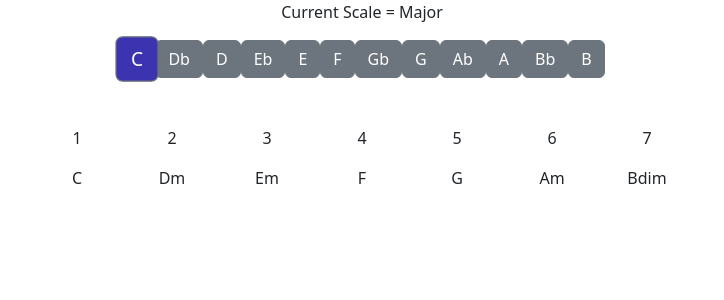
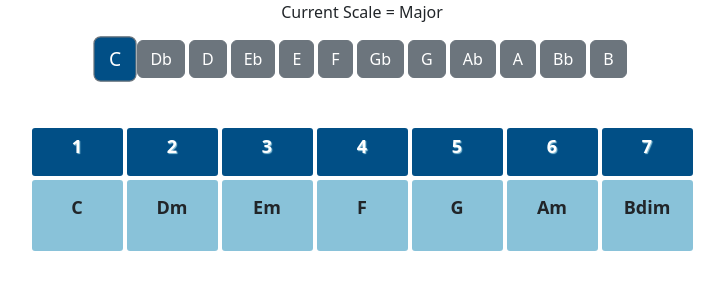
Before and after one commit to robotlions/scale-builder, a React (Create React App) app: page / in a window 1280 px wide. Shown: the top 300 px of the page, without its empty margins (278-1002 px from the left). Built offline with nearby package versions, Linux system fonts and the light colour scheme.

Commit message:
added basic styling

```diff
--- a/src/App.css
+++ b/src/App.css
@@ -4,6 +4,38 @@
 
 .buttonActive{
   font-weight: bold;
-  background-color: rgb(60, 51, 177) !important;
+  background-color: #014f86 !important;
   transform: scale(1.2);
 }
+
+.intervalBody{
+  background-color: #89c2d9;
+  border: 2px solid #ffffff;
+  height: 75px;
+  border-radius:5px;
+}
+
+.intervalBodyText{
+  font-weight:bold;
+  font-size: large;
+
+}
+
+.intervalHeader{
+  background-color: #014f86;
+  border: 2px solid #ffffff;
+  border-radius:5px;
+}
+
+.intervalHeaderText{
+  color: #ffffff;
+  font-weight:bold;
+  font-size: large;
+  text-shadow: 1px 1px 1px #89c2d9;
+  margin-top:5px;
+}
+
+.keyButton{
+  margin-right:2px;
+  margin-left:2px;
+}
--- a/src/App.js
+++ b/src/App.js
@@ -2,36 +2,9 @@ import "./App.css";
 import { useState } from "react";
 import "bootstrap/dist/css/bootstrap.css";
 import "bootstrap/dist/js/bootstrap.js";
+import { keyArray } from "./Data/ScaleObjects";
+import { intToKey } from "./Data/ScaleObjects";
 
-const intToKey = {
-  1: "C",
-  2: "Db",
-  3: "D",
-  4: "Eb",
-  5: "E",
-  6: "F",
-  7: "Gb",
-  8: "G",
-  9: "Ab",
-  10: "A",
-  11: "Bb",
-  12: "B",
-};
-
-const keyArray = [
-  { idNo: 1, keyName: "C" },
-  { idNo: 2, keyName: "Db" },
-  { idNo: 3, keyName: "D" },
-  { idNo: 4, keyName: "Eb" },
-  { idNo: 5, keyName: "E" },
-  { idNo: 6, keyName: "F" },
-  { idNo: 7, keyName: "Gb" },
-  { idNo: 8, keyName: "G" },
-  { idNo: 9, keyName: "Ab" },
-  { idNo: 10, keyName: "A" },
-  { idNo: 11, keyName: "Bb" },
-  { idNo: 12, keyName: "B" },
-];
 
 function App() {
   const [currentKey, setCurrentKey] = useState(1);
@@ -53,7 +26,7 @@ function App() {
         value={value}
         type="button"
         className={
-          isActive ? "btn btn-secondary buttonActive" : "btn btn-secondary"
+          isActive ? "keyButton btn btn-secondary buttonActive" : "keyButton btn btn-secondary"
         }
         onClick={(e) => {
           setCurrentKey(Number(e.target.value));
@@ -67,14 +40,14 @@ function App() {
 
   return (
     <div className="container App">
-      <div class="row">
-        <div class="col">
+      <div className="row">
+        <div className="col">
           {/* <p>Current Key = {intToKey[currentKey]}</p> */}
           <p>Current Scale = {currentScale}</p>
         </div>
       </div>
-      <div class="row">
-        <div class="col">
+      <div className="row">
+        <div className="col">
           {keyArray.map((item) => (
             <KeyButton
               isActive={active === item.idNo}
@@ -86,56 +59,56 @@ function App() {
         </div>
         <br />
         <br />
-        <div class="row justify-content-center">
-          <div class="col-1">
-        <p>1</p>
+        <div className="row justify-content-center">
+          <div className="col-1 intervalHeader">
+        <p className="intervalHeaderText">1</p>
         </div>
 
-          <div class="col-1">
-        <p>2</p>
+          <div className="col-1 intervalHeader">
+        <p className="intervalHeaderText">2</p>
         </div>
 
-          <div class="col-1">
-        <p>3</p>
+        <div className="col-1 intervalHeader">
+          <p className="intervalHeaderText">3</p>
         </div>
 
-          <div class="col-1">
-        <p>4</p>
+        <div className="col-1 intervalHeader">
+          <p className="intervalHeaderText">4</p>
         </div>
-        <div class="col-1">
-        <p>5</p>
+        <div className="col-1 intervalHeader">
+        <p className="intervalHeaderText">5</p>
         </div>
-        <div class="col-1">
-        <p>6</p>
+        <div className="col-1 intervalHeader">
+        <p className="intervalHeaderText">6</p>
         </div>
-        <div class="col-1">
-        <p>7</p>
+        <div className="col-1 intervalHeader">
+        <p className="intervalHeaderText">7</p>
         </div>
         </div>
-        <div class="row justify-content-center">
-          <div class="col-1">
-        <p>{intToKey[currentKey]}</p>
+        <div className="row justify-content-center">
+          <div className="col-1 intervalBody d-flex align-items-center justify-content-center">
+        <p className="intervalBodyText">{intToKey[currentKey]}</p>
         </div>
 
-          <div class="col-1">
-        <p>{intToKey[convertKey(2)]}m</p>
+        <div className="col-1 intervalBody d-flex align-items-center justify-content-center">
+        <p className="intervalBodyText">{intToKey[convertKey(2)]}m</p>
         </div>
 
-          <div class="col-1">
-        <p>{intToKey[convertKey(4)]}m</p>
+        <div className="col-1 intervalBody d-flex align-items-center justify-content-center">
+        <p className="intervalBodyText">{intToKey[convertKey(4)]}m</p>
         </div>
 
-          <div class="col-1">
-        <p>{intToKey[convertKey(5)]}</p>
+        <div className="col-1 intervalBody d-flex align-items-center justify-content-center">
+        <p className="intervalBodyText">{intToKey[convertKey(5)]}</p>
         </div>
-        <div class="col-1">
-        <p>{intToKey[convertKey(7)]}</p>
+        <div className="col-1 intervalBody d-flex align-items-center justify-content-center">
+        <p className="intervalBodyText">{intToKey[convertKey(7)]}</p>
         </div>
-        <div class="col-1">
-        <p>{intToKey[convertKey(9)]}m</p>
+        <div className="col-1 intervalBody d-flex align-items-center justify-content-center">
+        <p className="intervalBodyText">{intToKey[convertKey(9)]}m</p>
         </div>
-        <div class="col-1">
-        <p>{intToKey[convertKey(11)]}dim</p>
+        <div className="col-1 intervalBody d-flex align-items-center justify-content-center">
+        <p className="intervalBodyText">{intToKey[convertKey(11)]}dim</p>
         </div>
         </div>
       </div>
--- a/src/Data/ScaleObjects.js
+++ b/src/Data/ScaleObjects.js
@@ -1,14 +1,44 @@
-export const intToScale = {
-    1 : "A",
-    2: "A#",
-    3: "B",
-    4: "C",
-    5: "C#",
-    6: "D",
-    7: "D#",
-    8: "E",
-    9: "F",
-    10: "F#",
-    11: "G",
-    12: "G#"
-}
+// export const intToScale = {
+//     1 : "A",
+//     2: "A#",
+//     3: "B",
+//     4: "C",
+//     5: "C#",
+//     6: "D",
+//     7: "D#",
+//     8: "E",
+//     9: "F",
+//     10: "F#",
+//     11: "G",
+//     12: "G#"
+// }
+
+export const keyArray = [
+    { idNo: 1, keyName: "C" },
+    { idNo: 2, keyName: "Db" },
+    { idNo: 3, keyName: "D" },
+    { idNo: 4, keyName: "Eb" },
+    { idNo: 5, keyName: "E" },
+    { idNo: 6, keyName: "F" },
+    { idNo: 7, keyName: "Gb" },
+    { idNo: 8, keyName: "G" },
+    { idNo: 9, keyName: "Ab" },
+    { idNo: 10, keyName: "A" },
+    { idNo: 11, keyName: "Bb" },
+    { idNo: 12, keyName: "B" },
+  ];
+
+  export const intToKey = {
+    1: "C",
+    2: "Db",
+    3: "D",
+    4: "Eb",
+    5: "E",
+    6: "F",
+    7: "Gb",
+    8: "G",
+    9: "Ab",
+    10: "A",
+    11: "Bb",
+    12: "B",
+  };
```
